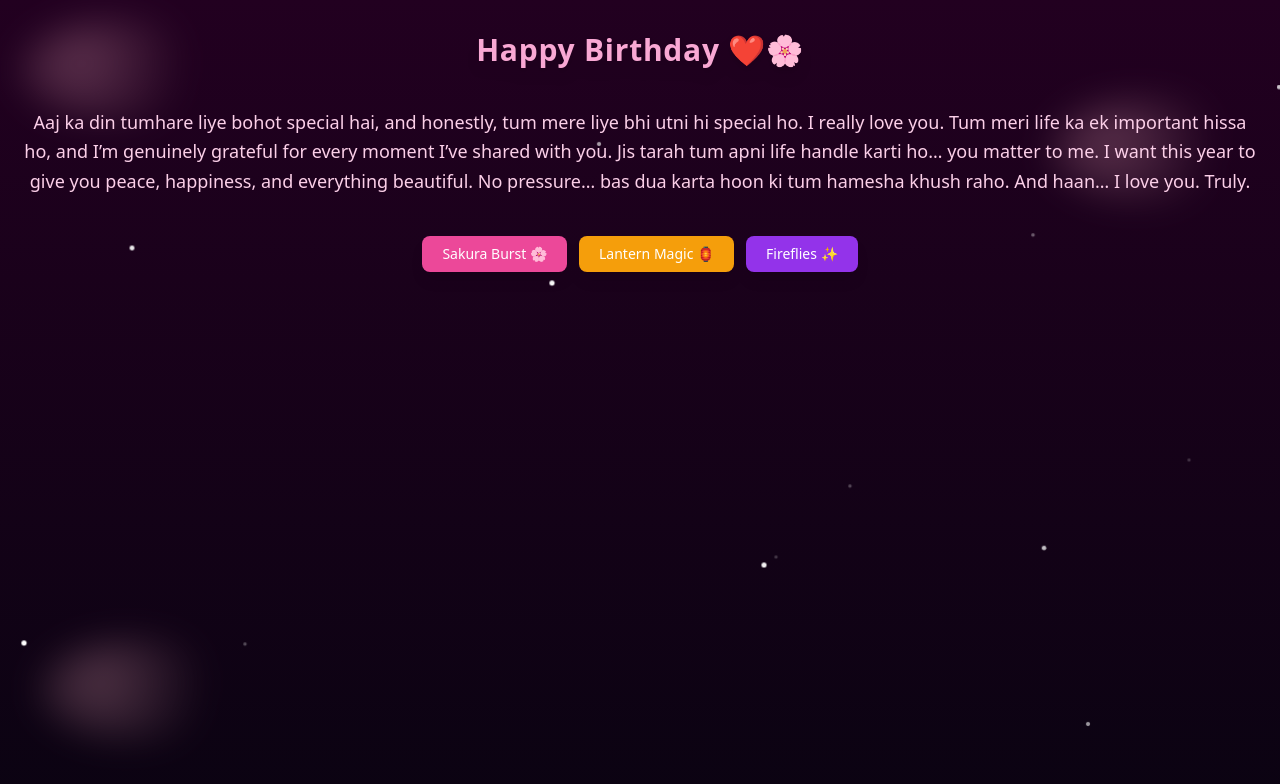
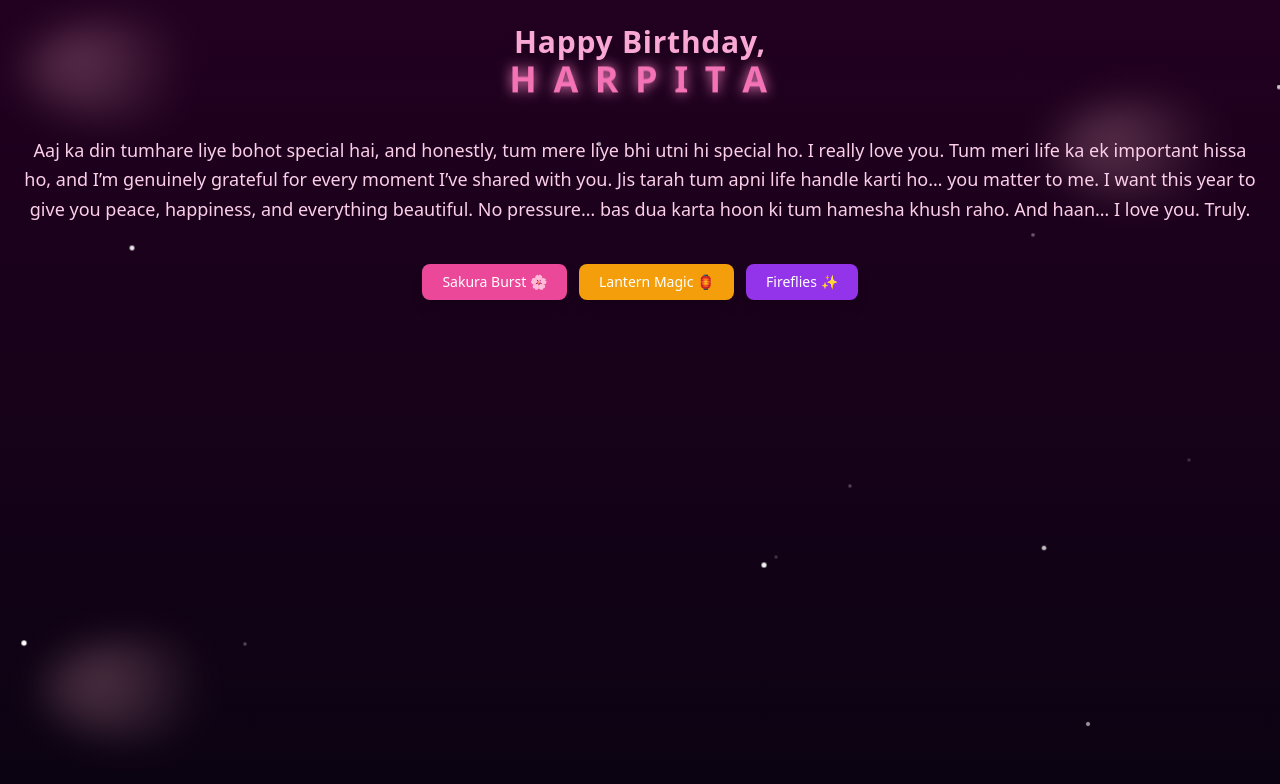
Before and after one commit to Chronoresidue/Hbday, a plain HTML site: page index.html in a window 1280 px wide. Drawn offline with nearby package versions, Linux system fonts and the light colour scheme.

Commit message:
Enhance index.html with animations and updated heading
Added animations for floating and shimmering effects, and updated the heading to include 'HARPITA'.

```diff
--- a/index.html
+++ b/index.html
@@ -40,6 +40,19 @@
       filter: blur(18px);
       opacity: 0.6;
     }
+
+    /* NEW — HARPITA floating & glowing */
+    @keyframes floatSoft {
+      0% { transform: translateY(0); }
+      50% { transform: translateY(-6px); }
+      100% { transform: translateY(0); }
+    }
+
+    @keyframes shimmer {
+      0% { filter: drop-shadow(0 0 4px #ff7abf); }
+      50% { filter: drop-shadow(0 0 10px #ff9bd6); }
+      100% { filter: drop-shadow(0 0 4px #ff7abf); }
+    }
   </style>
 </head>
 
@@ -53,13 +66,18 @@
   <!-- Tiny sparkles -->
   <div id="sparkles"></div>
 
-  <!-- HEADING -->
-  <h1 class="text-center text-pink-300 drop-shadow-lg text-3xl font-semibold pt-8 tracking-wide">
-    Happy Birthday ❤️🌸
+  <!-- ✨ UPDATED HEADING WITH “HARPITA” ✨ -->
+  <h1 class="text-center text-pink-300 drop-shadow-lg text-3xl font-semibold pt-6 tracking-wide">
+    Happy Birthday,
   </h1>
 
+  <h2 class="text-center text-pink-400 font-extrabold text-4xl mt-1 tracking-widest"
+      style="animation: floatSoft 3s ease-in-out infinite, shimmer 2.8s ease-in-out infinite;">
+    H A R P I T A
+  </h2>
+
   <!-- TEXT BLOCK -->
-  <div id="messageBox" class="relative z-10 text-center px-6 pt-10">
+  <div id="messageBox" class="relative z-10 text-center px-6 pt-8">
     <p id="mainText" class="text-lg leading-relaxed text-pink-200 font-medium transition-opacity duration-500">
       Aaj ka din tumhare liye bohot special hai,
       and honestly, tum mere liye bhi utni hi special ho.
```
